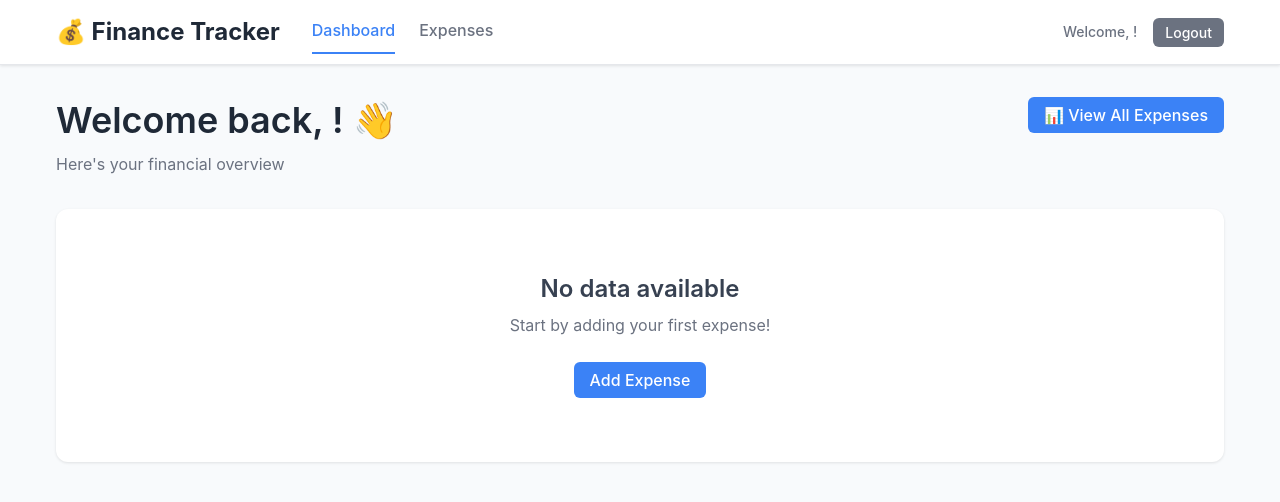
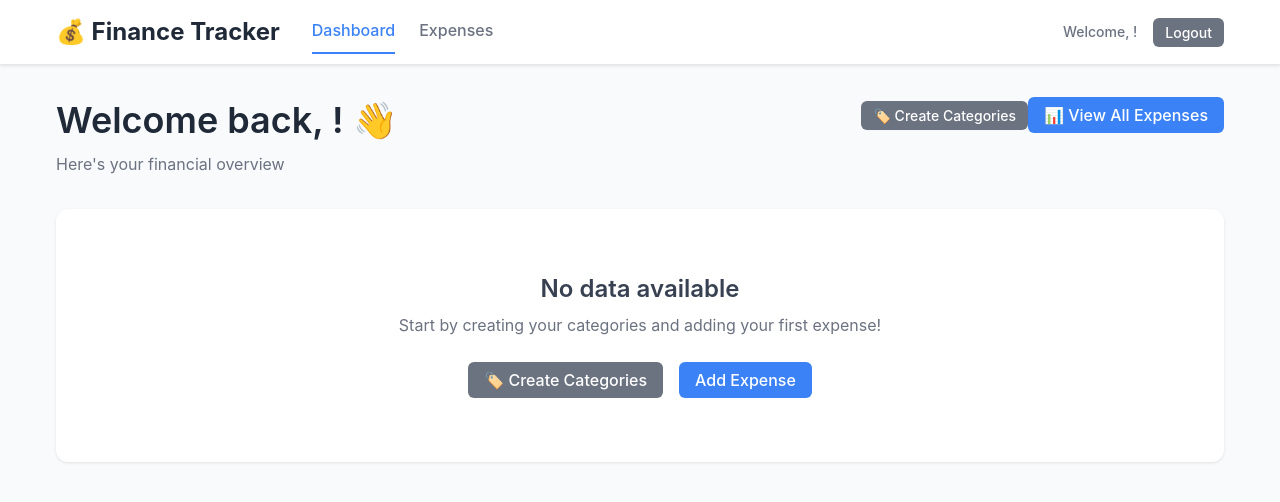
Before and after one commit to vrotondo/capstone-2-productivity-app, a React (Vite) app in the folder frontend/: page /dashboard in a window 1280 px wide. Shown: the top 502 px of the page. Built offline with nearby package versions, Linux system fonts and the light colour scheme; no server answers; sample sign-in values are in the browser's storage.

Commit message:
Added create-defaults endpoint to api.js and updated Dashboard to use proper API service

```diff
--- a/frontend/src/pages/Dashboard.jsx
+++ b/frontend/src/pages/Dashboard.jsx
@@ -1,6 +1,6 @@
 import { useState, useEffect } from 'react';
 import { Link } from 'react-router-dom';
-import { dashboardAPI } from '../services/api';
+import { dashboardAPI, categoriesAPI } from '../services/api';
 import { useAuth } from '../context/AuthContext';
 import LoadingSpinner from '../components/common/LoadingSpinner';
 import Button from '../components/common/Button';
@@ -31,6 +31,21 @@ function Dashboard() {
         }
     };
 
+    const createDefaultCategories = async () => {
+        try {
+            console.log('Attempting to create default categories...');
+            const response = await categoriesAPI.createDefaults();
+            console.log('Categories creation result:', response.data);
+
+            toast.success('Default categories created!');
+            fetchDashboardData(); // Refresh dashboard
+        } catch (error) {
+            console.error('Error creating categories:', error);
+            const errorMessage = error.response?.data?.error || 'Failed to create categories';
+            toast.error(errorMessage);
+        }
+    };
+
     if (loading) {
         return <LoadingSpinner message="Loading your dashboard..." />;
     }
@@ -43,6 +58,13 @@ function Dashboard() {
                     <p>Here's your financial overview</p>
                 </div>
                 <div className="dashboard__actions">
+                    <Button
+                        variant="secondary"
+                        size="small"
+                        onClick={createDefaultCategories}
+                    >
+                        🏷️ Create Categories
+                    </Button>
                     <Link to="/expenses">
                         <Button variant="primary">
                             📊 View All Expenses
@@ -74,10 +96,15 @@ function Dashboard() {
                 ) : (
                     <div className="dashboard__empty">
                         <h3>No data available</h3>
-                        <p>Start by adding your first expense!</p>
-                        <Link to="/expenses">
-                            <Button variant="primary">Add Expense</Button>
-                        </Link>
+                        <p>Start by creating your categories and adding your first expense!</p>
+                        <div style={{ display: 'flex', gap: '1rem', justifyContent: 'center' }}>
+                            <Button variant="secondary" onClick={createDefaultCategories}>
+                                🏷️ Create Categories
+                            </Button>
+                            <Link to="/expenses">
+                                <Button variant="primary">Add Expense</Button>
+                            </Link>
+                        </div>
                     </div>
                 )}
             </div>
--- a/frontend/src/services/api.js
+++ b/frontend/src/services/api.js
@@ -49,6 +49,7 @@ export const expensesAPI = {
 export const categoriesAPI = {
     getAll: () => api.get('/categories'),
     create: (categoryData) => api.post('/categories', categoryData),
+    createDefaults: () => api.post('/categories/create-defaults'),
 };
 
 export const dashboardAPI = {
```
